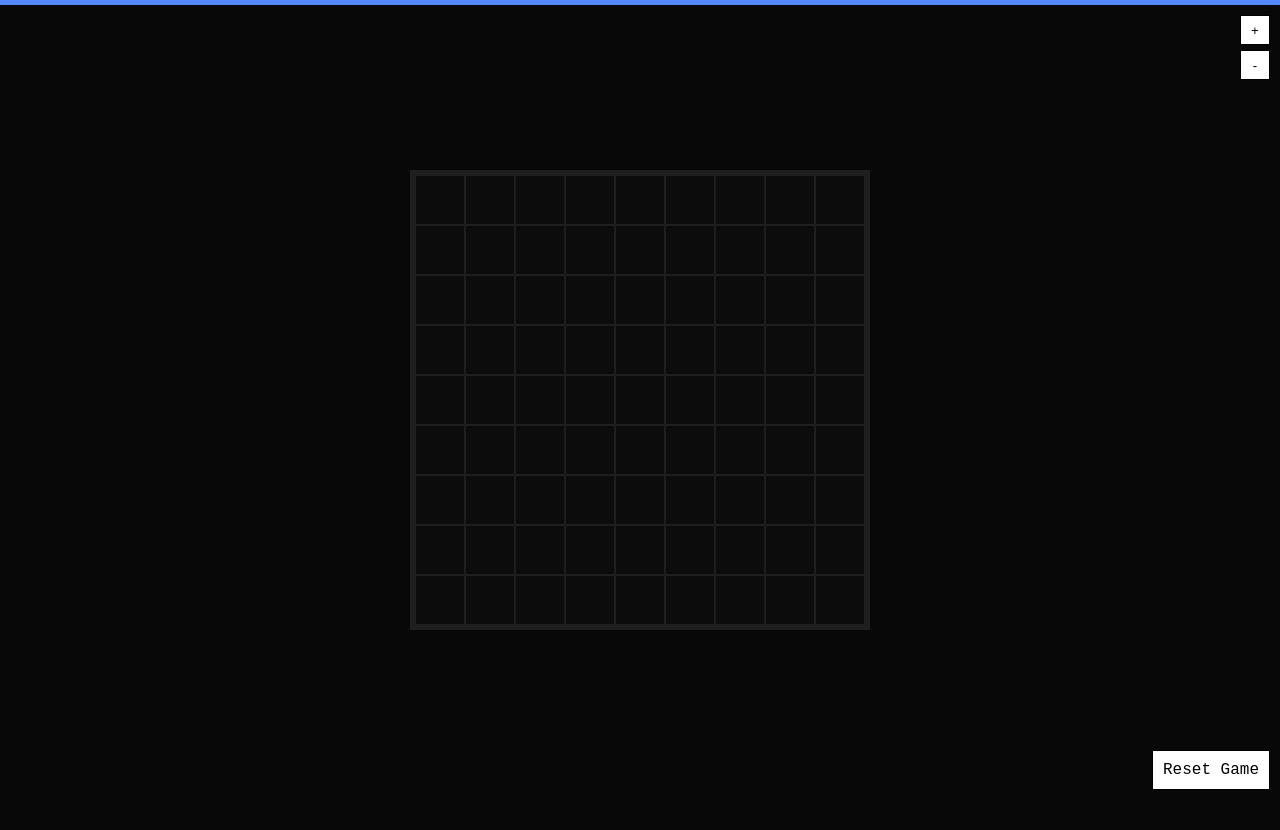
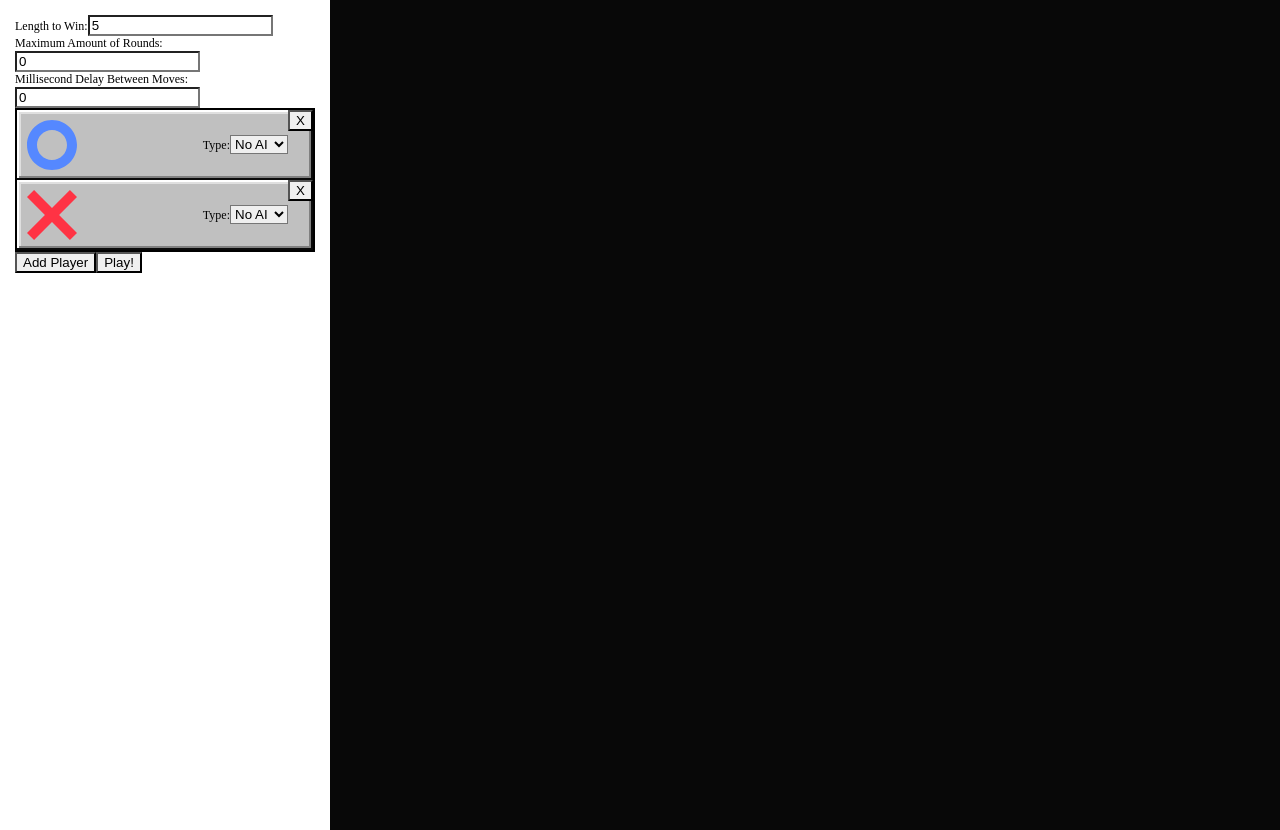
Before and after one commit to Nallantli/amoeba, a React (Create React App) app: page / in a window 1280 px wide. Before the commit the page ends 800 px from the top, so only its background shows below. Built offline with nearby package versions, Linux system fonts and the light colour scheme.

Commit message:
Add primitive menu

```diff
--- /dev/null
+++ b/src/App.css
@@ -0,0 +1,143 @@
+body {
+  margin          : 0;
+  padding         : 0;
+  overflow        : hidden;
+  background-color: #080808;
+  width           : 100vw;
+  height          : 100vh;
+}
+
+* {
+  touch-action    : none;
+  -ms-touch-action: none;
+}
+
+.board {
+  position: absolute;
+  top     : 50%;
+  left    : 50%;
+  height  : 0;
+  width   : 0;
+  margin  : 0;
+  padding : 0;
+  overflow: visible;
+}
+
+.space {
+  outline         : 1px solid #242424;
+  outline-offset  : -1px;
+  background-color: #121212;
+  border          : none;
+  padding         : 0;
+  margin          : 0;
+  transition      : background-color 0.5s;
+}
+
+.space:hover {
+  background-color: #242424;
+}
+
+.chunk-container {
+  display: block;
+}
+
+.player-icon {
+  display: block;
+  padding: 5px;
+}
+
+#zoom-bar {
+  position: absolute;
+  top     : 10px;
+  right   : 5px;
+  z-index : 99;
+  display : block;
+}
+
+#zoom-bar button {
+  display         : block;
+  width           : 30px;
+  height          : 30px;
+  margin          : 5px;
+  background-color: white;
+  border          : 1px solid black;
+  color           : black;
+  transition      : all 0.1s ease-in-out;
+}
+
+#zoom-bar button:hover {
+  background-color: black;
+  color           : white;
+  border-color    : white;
+}
+
+.win-square {
+  outline       : 4px solid white;
+  outline-offset: -2px;
+  z-index       : 99;
+  transition    : border 0.5s;
+}
+
+.chunk {
+  display: block;
+}
+
+.chunk::before {
+  position  : absolute;
+  top       : 0;
+  bottom    : 0;
+  left      : 0;
+  right     : 0;
+  content   : "";
+  z-index   : -1;
+  box-shadow: #242424 5px 5px, #242424 -5px 5px, #242424 5px -5px, #242424 -5px -5px;
+}
+
+#limit-dialog {
+  position        : absolute;
+  display         : block;
+  top             : 15px;
+  left            : 10px;
+  font-size       : 1rem;
+  font-family     : 'Iosevka', monospace;
+  padding         : 10px;
+  border          : 1px solid black;
+  border-radius   : 0;
+  background-color: white;
+  color           : black;
+  z-index         : 99;
+}
+
+#score-dialog {
+  position        : absolute;
+  display         : block;
+  bottom          : 10px;
+  left            : 10px;
+  font-size       : 1rem;
+  font-family     : 'Iosevka', monospace;
+  border          : 1px solid black;
+  padding         : 10px;
+  border-radius   : 0;
+  background-color: white;
+  color           : black;
+  z-index         : 99;
+}
+
+#player-bar {
+  position  : absolute;
+  display   : block;
+  z-index   : 99;
+  top       : 0;
+  left      : 0;
+  width     : 100%;
+  height    : 5px;
+  transition: all 0.1s;
+}
+
+#menu {
+  background-color: white;
+  width: 600px;
+  height: 600px;
+  color: black;
+  font-size: 12px;
+}
--- a/src/App.tsx
+++ b/src/App.tsx
@@ -1,61 +1,18 @@
 import { Board } from './Board';
-import { CircleIcon } from './assets/CircleIcon';
-import { CrossIcon } from './assets/CrossIcon';
-import { DiamondIcon } from './assets/DiamondIcon';
-import { SquareIcon } from './assets/SquareIcon';
 import { addChunk, GameState } from './GameState';
 import { AI } from './AI';
 import { Elk } from './ais/Elk';
 import { ElkAtt } from './ais/ElkAtt';
 import { ElkDef } from './ais/ElkDef';
 import { Fuzzy } from './ais/Fuzzy';
-import { useState } from 'react';
+import React from 'react';
+import { GameProps } from './GameProps';
 
-const params = new URLSearchParams(window.location.search);
-const winLength = params.get('win') ? parseInt(params.get('win') as string, 10) : 5;
-const playerCount = params.get('count') ? parseInt(params.get('count') as string, 10) : 2;
-const limit = params.get('limit') ? parseInt(params.get('limit') as string, 10) : 0;
-
-let AIs: (AI | undefined)[] = [];
-for (let i = 0; i < playerCount; i++) {
-	switch (params.get(`p${i + 1}`)) {
-		case "fuzzy":
-			AIs.push(new Fuzzy(winLength, i + 1, playerCount));
-			break;
-		case "elk":
-			AIs.push(new Elk(winLength, i + 1, playerCount));
-			break;
-		case "elkatt":
-			AIs.push(new ElkAtt(winLength, i + 1, playerCount));
-			break;
-		case "elkdef":
-			AIs.push(new ElkDef(winLength, i + 1, playerCount));
-			break;
-		default:
-			AIs.push(undefined);
-			break;
-	}
-}
-
-let defaultGameState: GameState = {
-	turn: 0,
-	placements: [],
-	map: {},
-	playerCount: playerCount,
-	moveLimit: (limit > 0 ? limit : 0),
-	winLength: winLength,
-	isLimited: limit > 0
-};
-
-for (let i = -1; i <= 1; i++) {
-	for (let j = -1; j <= 1; j++) {
-		defaultGameState = { ...defaultGameState, ...addChunk(defaultGameState, i, j) };
-	}
-}
+// const params = new URLSearchParams(window.location.search);
 
 function doLocalTurn(gameState: GameState, boardRef: any, turnDelay: number) {
-	if (AIs[gameState.turn] !== undefined) {
-		const { x, y } = (AIs[gameState.turn] as AI).doTurn(gameState);
+	if (gameState.AIs[gameState.turn] !== undefined) {
+		const { x, y } = (gameState.AIs[gameState.turn] as AI).doTurn(gameState);
 		setTimeout(
 			() => boardRef.current?.dispatchEvent(
 				new CustomEvent('selectSquare',
@@ -64,34 +21,67 @@ function doLocalTurn(gameState: GameState, boardRef: any, turnDelay: number) {
 	}
 }
 
-function App() {
-	const delay = params.get('delay') ? parseInt(params.get('delay') as string, 10) : 0;
-	const [gameState, setGameState] = useState(defaultGameState);
+class App extends React.Component<GameProps, GameState> {
+	constructor(props: GameProps) {
+		super(props);
+
+		const { winLength, limit, AINames, delay } = props;
+
+		let AIs: (AI | undefined)[] = [];
+		for (let i = 0; i < AINames.length; i++) {
+			switch (AINames[i]) {
+				case "fuzzy":
+					AIs.push(new Fuzzy(winLength, i + 1, AINames.length));
+					break;
+				case "elk":
+					AIs.push(new Elk(winLength, i + 1, AINames.length));
+					break;
+				case "elkatt":
+					AIs.push(new ElkAtt(winLength, i + 1, AINames.length));
+					break;
+				case "elkdef":
+					AIs.push(new ElkDef(winLength, i + 1, AINames.length));
+					break;
+				default:
+					AIs.push(undefined);
+					break;
+			}
+		}
+
+		this.state = {
+			turn: 0,
+			placements: [],
+			map: {},
+			playerCount: AINames.length,
+			moveLimit: (limit > 0 ? limit : 0),
+			winLength: winLength,
+			isLimited: limit > 0,
+			delay,
+			AIs
+		};
+
+		for (let i = -1; i <= 1; i++) {
+			for (let j = -1; j <= 1; j++) {
+				this.state = { ...this.state, ...addChunk(this.state, i, j) };
+			}
+		}
+	}
+
+	render() {
+		const { iconConfig } = this.props;
+		const { AIs } = this.state;
 
 		return (<Board
-		config={{
-			playerColors: [
-				'#5588ff',
-				'#ff3344',
-				"#33ff44",
-				'#ffcc33'
-			],
-			playerIcons: [
-				CircleIcon,
-				CrossIcon,
-				DiamondIcon,
-				SquareIcon
-			],
-			turnDelay: delay
-		}}
-		gameState={gameState}
+			iconConfig={iconConfig}
+			gameState={this.state}
 			broadcast={(gs: GameState, callback: (gs: GameState) => void) => {
-			setGameState(gs);
+				this.setState(gs);
 				callback(gs);
 			}}
 			doLocalTurn={doLocalTurn}
-		canMove={AIs[gameState.turn] === undefined}
+			canMove={AIs[this.state.turn] === undefined}
 		/>);
+	}
 }
 
 export default App;
--- a/src/Board.tsx
+++ b/src/Board.tsx
@@ -1,24 +1,20 @@
 import React from 'react';
 import { Chunk, chunkSize } from './Chunk';
 import { calculateLimitScore, checkWin, GameState, getValue, selectSquare } from './GameState';
+import { IconConfig } from './IconConfig';
 import { flatten } from './utils';
-
-export type ConfigType = {
-	playerIcons: any[];
-	playerColors: string[];
-	turnDelay: number;
-};
 
 const Limit = (props: { moveLimit: number }) => {
 	return (<div id="limit-dialog">Turns Left: {props.moveLimit}</div>);
 }
 
-const ScoreScreen = (props: { playerScores: number[], config: ConfigType }) => {
+const ScoreScreen = (props: { playerScores: number[], iconConfig: IconConfig }) => {
+	const { playerScores, iconConfig } = props;
 	return (
 		<div id="score-dialog">
 			<table>
 				<tbody>
-					{props.playerScores.map((score, i) => <tr key={i}><td style={{ width: "40px" }}>{React.createElement(props.config.playerIcons[i], { color: props.config.playerColors[i] })}</td><td>{score}</td></tr>)}
+					{playerScores.map((score, i) => <tr key={i}><td style={{ width: "40px" }}>{React.createElement(iconConfig.playerIcons[i], { color: iconConfig.playerColors[i] })}</td><td>{score}</td></tr>)}
 				</tbody>
 			</table>
 		</div>
@@ -27,7 +23,7 @@ const ScoreScreen = (props: { playerScores: number[], config: ConfigType }) => {
 
 type BoardProps = {
 	gameState: GameState;
-	config: ConfigType;
+	iconConfig: IconConfig;
 	broadcast: (gameState: GameState, callback: (gameState: GameState) => void) => void;
 	doLocalTurn: (gameState: GameState, boardRef: any, turnDelay: number) => void;
 	canMove: boolean;
@@ -189,10 +185,10 @@ export class Board extends React.Component<BoardProps, BoardState> {
 		window.addEventListener('keydown', this.handleKeyDown, { passive: false });
 		window.addEventListener('keyup', this.handleKeyUp, { passive: false });
 		this.boardRef.current?.addEventListener('selectSquare', this.selectSquare);
-		this.props.doLocalTurn(this.props.gameState, this.boardRef, this.props.config.turnDelay);
+		this.props.doLocalTurn(this.props.gameState, this.boardRef, this.props.gameState.delay);
 	}
 	postMove(gameState: GameState) {
-		const { config } = this.props;
+		const { iconConfig } = this.props;
 		const { isLimited, playerCount, placements, turn } = gameState;
 		if (checkWin(gameState)) {
 			const winner =
@@ -210,41 +206,41 @@ export class Board extends React.Component<BoardProps, BoardState> {
 					shadow.push(window.getComputedStyle(element).boxShadow);
 				}
 				if (getValue(gameState, placement.x, placement.y + 1) === 0) {
-					shadow.push(`${config.playerColors[winner]} 0rem 5rem`);
+					shadow.push(`${iconConfig.playerColors[winner]} 0rem 5rem`);
 				}
 				if (getValue(gameState, placement.x + 1, placement.y) === 0
 					&& getValue(gameState, placement.x, placement.y + 1) === 0
 					&& getValue(gameState, placement.x + 1, placement.y + 1) === 0) {
-					shadow.push(`${config.playerColors[winner]} 5rem 5rem`);
+					shadow.push(`${iconConfig.playerColors[winner]} 5rem 5rem`);
 				}
 				if (getValue(gameState, placement.x + 1, placement.y) === 0) {
-					shadow.push(`${config.playerColors[winner]} 5rem 0rem`);
+					shadow.push(`${iconConfig.playerColors[winner]} 5rem 0rem`);
 				}
 				if (getValue(gameState, placement.x + 1, placement.y) === 0
 					&& getValue(gameState, placement.x, placement.y - 1) === 0
 					&& getValue(gameState, placement.x + 1, placement.y - 1) === 0) {
-					shadow.push(`${config.playerColors[winner]} 5rem -5rem`);
+					shadow.push(`${iconConfig.playerColors[winner]} 5rem -5rem`);
 				}
 				if (getValue(gameState, placement.x, placement.y - 1) === 0) {
-					shadow.push(`${config.playerColors[winner]} 0rem -5rem`);
+					shadow.push(`${iconConfig.playerColors[winner]} 0rem -5rem`);
 				}
 				if (getValue(gameState, placement.x - 1, placement.y) === 0
 					&& getValue(gameState, placement.x, placement.y + 1) === 0
 					&& getValue(gameState, placement.x - 1, placement.y + 1) === 0) {
-					shadow.push(`${config.playerColors[winner]} -5rem 5rem`);
+					shadow.push(`${iconConfig.playerColors[winner]} -5rem 5rem`);
 				}
 				if (getValue(gameState, placement.x - 1, placement.y) === 0) {
-					shadow.push(`${config.playerColors[winner]} -5rem 0rem`);
+					shadow.push(`${iconConfig.playerColors[winner]} -5rem 0rem`);
 				}
 				if (getValue(gameState, placement.x - 1, placement.y) === 0
 					&& getValue(gameState, placement.x, placement.y - 1) === 0
 					&& getValue(gameState, placement.x - 1, placement.y - 1) === 0) {
-					shadow.push(`${config.playerColors[winner]} -5rem -5rem`);
+					shadow.push(`${iconConfig.playerColors[winner]} -5rem -5rem`);
 				}
 				element.style.boxShadow = shadow.join(", ");
 			});
 		} else {
-			this.props.doLocalTurn(gameState, this.boardRef, config.turnDelay);
+			this.props.doLocalTurn(gameState, this.boardRef, gameState.delay);
 		}
 	}
 	selectSquare(e: any) {
@@ -254,7 +250,7 @@ export class Board extends React.Component<BoardProps, BoardState> {
 		broadcast(selectSquare(gameState, x, y), this.postMove);
 	}
 	render() {
-		const { config, canMove, gameState,
+		const { iconConfig, canMove, gameState,
 			gameState: { moveLimit, turn, map, isLimited, playerCount } } = this.props;
 		const { view,
 			view: { offsetX, offsetY, spaceSize },
@@ -270,10 +266,10 @@ export class Board extends React.Component<BoardProps, BoardState> {
 				<div id="player-bar"
 					style={{
 						background: (win ?
-							config.playerColors[flatten((isLimited ?
+							iconConfig.playerColors[flatten((isLimited ?
 								playerScores.map((e, i) => ({ e, i })).sort((a, b) => b.e - a.e)[0].i
 								: turn - 1), playerCount)]
-							: config.playerColors[turn])
+							: iconConfig.playerColors[turn])
 					}}
 				/>
 				<div id="zoom-bar">
@@ -281,7 +277,7 @@ export class Board extends React.Component<BoardProps, BoardState> {
 					<button id="zoom-out" onClick={() => this.handleZoom(2 / 3)}>-</button>
 				</div>
 				{isLimited && <Limit moveLimit={moveLimit} />}
-				{isLimited && <ScoreScreen playerScores={playerScores} config={config} />}
+				{isLimited && <ScoreScreen playerScores={playerScores} iconConfig={iconConfig} />}
 				<button id="reset-button" onClick={() => window.location.reload()}>Reset Game</button>
 				<div className="board" ref={this.boardRef}>
 					<div
@@ -296,7 +292,7 @@ export class Board extends React.Component<BoardProps, BoardState> {
 					>
 						{Object.values(map).map(value =>
 							<Chunk
-								config={config}
+								iconConfig={iconConfig}
 								key={value.x + '_' + value.y}
 								posX={value.x - xLow}
 								posY={value.y - yLow}
--- a/src/Chunk.tsx
+++ b/src/Chunk.tsx
@@ -1,4 +1,4 @@
-import { ConfigType } from "./Board";
+import { IconConfig } from "./IconConfig";
 import { Space } from "./Space";
 
 export const chunkSize = 3;
@@ -13,9 +13,9 @@ export const Chunk = (props: {
 	win: boolean;
 	canPlayerMove: boolean;
 	view: { spaceSize: number; };
-	config: ConfigType;
+	iconConfig: IconConfig;
 }) => {
-	const { chunkData, posX, posY, chunkX, chunkY, win, canPlayerMove, view, selectSquare, config } = props;
+	const { chunkData, posX, posY, chunkX, chunkY, win, canPlayerMove, view, selectSquare, iconConfig } = props;
 	const { spaceSize } = view;
 	return (
 		<div
@@ -40,7 +40,7 @@ export const Chunk = (props: {
 						win={win}
 						canPlayerMove={canPlayerMove}
 						view={view}
-						config={config}
+						iconConfig={iconConfig}
 					/>
 				);
 			})}
--- /dev/null
+++ b/src/GameProps.tsx
@@ -0,0 +1,9 @@
+import { IconConfig } from "./IconConfig";
+
+export type GameProps = {
+	winLength: number,
+	limit: number,
+	delay: number,
+	AINames: string[],
+	iconConfig: IconConfig
+};
--- a/src/GameState.tsx
+++ b/src/GameState.tsx
@@ -1,3 +1,4 @@
+import { AI } from "./AI";
 import { chunkSize } from "./Chunk";
 import { fib, flatten } from "./utils";
 
@@ -9,6 +10,8 @@ export type GameState = {
 	moveLimit: number;
 	isLimited: boolean;
 	turn: number;
+	delay: number;
+	AIs: (AI | undefined)[];
 };
 
 function horizontalCount(gameState: GameState, x: number, y: number, v: number) {
--- /dev/null
+++ b/src/IconConfig.tsx
@@ -0,0 +1,4 @@
+export type IconConfig = {
+	playerIcons: any[];
+	playerColors: string[];
+};
--- /dev/null
+++ b/src/Menu.tsx
@@ -0,0 +1,124 @@
+import React from "react";
+import { GameProps } from "./GameProps";
+import { IconConfig } from "./IconConfig";
+
+type PlayerItemProps = {
+	AIName: string,
+	index: number,
+	iconConfig: IconConfig,
+	removeItem: Function,
+	changeAI: Function,
+	canDelete: boolean
+};
+
+function PlayerItem(props: PlayerItemProps) {
+	const { AIName, index, iconConfig, removeItem, changeAI, canDelete } = props;
+	return (
+		<div className="menu-playerItem">
+			<div className="menu-playerItem-icon">
+				{React.createElement(iconConfig.playerIcons[index], { color: iconConfig.playerColors[index] })}
+			</div>
+			<div className="menu-playerItem-body">
+				<div className="menu-playerItem-AISelect">
+					<span>Type:</span>
+					<select id={`p${index + 1}`} onChange={(e) => changeAI(index, e.target.value)}>
+						<option selected={AIName === 'player' ? true : false} value="player">No AI</option>
+						<option selected={AIName === 'fuzzy' ? true : false} value="fuzzy">fuzzy</option>
+						<option selected={AIName === 'elk' ? true : false} value="elk">elk</option>
+						<option selected={AIName === 'elkatt' ? true : false} value="elkatt">elkatt</option>
+						<option selected={AIName === 'elkdef' ? true : false} value="elkdef">elkdef</option>
+					</select>
+				</div>
+			</div>
+			{canDelete && <button className="menu-playerItem-remove" onClick={() => removeItem(index)}>X</button>}
+		</div>)
+}
+
+export class Menu extends React.Component<GameProps, GameProps> {
+	constructor(props: GameProps) {
+		super(props);
+		this.state = props;
+	}
+	render() {
+		const { winLength, limit, delay, AINames, iconConfig } = this.state
+		const removeItem = (index: number) => {
+			let newAINames = [...this.state.AINames];
+			newAINames.splice(index, 1);
+			this.setState({
+				...this.state,
+				AINames: newAINames
+			})
+		};
+		const playGame = () => {
+			let url = `win=${winLength}&limit=${limit}&count=${AINames.length}&delay=${delay}`;
+			for (let i = 0; i < AINames.length; i++) {
+				if (AINames[i] !== 'player') {
+					url += `&p${i + 1}=${AINames[i]}`;
+				}
+			}
+			window.location.assign(`https://nallantli.github.io/amoeba/?game=1&${url}`);
+		};
+		const changeAI = (index: number, value: string) => {
+			let newAINames = [...this.state.AINames];
+			newAINames[index] = value;
+			this.setState({
+				...this.state,
+				AINames: newAINames
+			})
+		}
+		const canDelete = (AINames.length > 1);
+		return (
+			<div id="menu">
+				<div id="menu-winLength">
+					<span>Length to Win:</span>
+					<input id="input-winLength" type="text" defaultValue={winLength} onChange={(e) => {
+						this.setState({
+							...this.state,
+							winLength: parseInt(e.target.value, 10)
+						})
+					}}></input>
+				</div>
+				<div id="menu-limit">
+					<span>Maximum Amount of Rounds:</span>
+					<input id="input-limit" type="text" defaultValue={limit} onChange={(e) => {
+						this.setState({
+							...this.state,
+							limit: parseInt(e.target.value, 10)
+						})
+					}}></input>
+				</div>
+				<div id="menu-delay">
+					<span>Millisecond Delay Between Moves:</span>
+					<input id="input-delay" type="text" defaultValue={delay} onChange={(e) => {
+						this.setState({
+							...this.state,
+							delay: parseInt(e.target.value, 10)
+						})
+					}}></input>
+				</div>
+				<div id="menu-players">
+					{AINames.map((AIName, index) => PlayerItem({
+						AIName,
+						index,
+						iconConfig,
+						removeItem,
+						changeAI,
+						canDelete
+					}))}
+				</div>
+				{AINames.length < 4 && <button id="menu-addPlayer" onClick={() => {
+					this.setState({
+						...this.state,
+						AINames: [
+							...AINames,
+							"player"
+						]
+					})
+				}}>Add Player</button>}
+				<button id="play-game" onClick={playGame}>
+					Play!
+				</button>
+			</div>
+		)
+	}
+}
--- a/src/Space.tsx
+++ b/src/Space.tsx
@@ -1,5 +1,5 @@
 import React from "react";
-import { ConfigType } from "./Board";
+import { IconConfig } from "./IconConfig";
 
 type SpaceProps = {
 	x: number;
@@ -10,11 +10,11 @@ type SpaceProps = {
 	canPlayerMove: boolean;
 	onClick: (e: any) => void;
 	view: { spaceSize: number };
-	config: ConfigType;
+	iconConfig: IconConfig;
 };
 
 export const Space = (props: SpaceProps) => {
-	const { x, y, id, value, win, canPlayerMove, onClick, view, config } = props;
+	const { x, y, id, value, win, canPlayerMove, onClick, view, iconConfig } = props;
 	const { spaceSize } = view;
 	return (<button
 		id={id}
@@ -28,6 +28,6 @@ export const Space = (props: SpaceProps) => {
 			top: `${y * spaceSize}px`
 		}}
 	>
-		{value > 0 && React.createElement(config.playerIcons[value - 1], { color: config.playerColors[value - 1] })}
+		{value > 0 && React.createElement(iconConfig.playerIcons[value - 1], { color: iconConfig.playerColors[value - 1] })}
 	</button>);
 }
--- a/src/index.tsx
+++ b/src/index.tsx
@@ -1,15 +1,59 @@
 import React from 'react';
 import ReactDOM from 'react-dom';
 import './index.css'
-import App from './App';
 import reportWebVitals from './reportWebVitals';
 import ThemeSelector from './ThemeSelector';
+import { CircleIcon } from './assets/CircleIcon';
+import { CrossIcon } from './assets/CrossIcon';
+import { DiamondIcon } from './assets/DiamondIcon';
+import { SquareIcon } from './assets/SquareIcon';
+import { Menu } from './Menu';
+import App from './App';
+
 const params = new URLSearchParams(window.location.search);
+
+const openGame = params.get('game');
+
+let winLength = params.get('win') ? parseInt(params.get('win') as string, 10) : 5;
+let playerCount = params.get('count') ? parseInt(params.get('count') as string, 10) : 2;
+let limit = params.get('limit') ? parseInt(params.get('limit') as string, 10) : 0;
+let delay = params.get('delay') ? parseInt(params.get('delay') as string, 10) : 0;
+let AINames = []
+for (let i = 0; i < playerCount; i++) {
+	AINames.push(params.get(`p${i + 1}`) || 'player');
+}
+
+let iconConfig = {
+	playerColors: [
+		'#5588ff',
+		'#ff3344',
+		"#33ff44",
+		'#ffcc33'
+	],
+	playerIcons: [
+		CircleIcon,
+		CrossIcon,
+		DiamondIcon,
+		SquareIcon
+	]
+};
 
 ReactDOM.render(
 	<React.StrictMode>
 		<ThemeSelector theme={params.get('theme') || 'default'}>
-			<App />
+			{openGame ? <App
+				winLength={winLength}
+				limit={limit}
+				delay={delay}
+				AINames={AINames}
+				iconConfig={iconConfig}
+			/> : <Menu
+				winLength={winLength}
+				limit={limit}
+				delay={delay}
+				AINames={AINames}
+				iconConfig={iconConfig}
+			/>}
 		</ThemeSelector>
 	</React.StrictMode>,
 	document.getElementById('root')
--- a/src/styles/App.css
+++ b/src/styles/App.css
@@ -1,7 +1,7 @@
 :root {
-	--primary-color  : #1f1f1f;
+	--primary-color: #1f1f1f;
 	--secondary-color: #0c0c0c;
-	--tertiary-color : #080808;
+	--tertiary-color: #080808;
 }
 
 html {
@@ -9,30 +9,30 @@ html {
 }
 
 body {
-	margin          : 0;
-	padding         : 0;
-	overflow        : hidden;
+	margin: 0;
+	padding: 0;
+	overflow: hidden;
 	background-color: var(--tertiary-color);
-	width           : 100vw;
-	height          : 100vh;
+	width: 100vw;
+	height: 100vh;
 }
 
 * {
-	touch-action    : none;
-	border-radius   : 0;
+	touch-action: none;
+	border-radius: 0;
 	-ms-touch-action: none;
 }
 
 .space {
-	outline         : 1rem solid var(--primary-color);
-	outline-offset  : -1rem;
+	outline: 1rem solid var(--primary-color);
+	outline-offset: -1rem;
 	background-color: var(--secondary-color);
-	border          : none;
-	padding         : 0;
-	margin          : 0;
-	transition      : background-color 0.5s;
-	z-index         : 1;
-	border-radius   : 0;
+	border: none;
+	padding: 0;
+	margin: 0;
+	transition: background-color 0.5s;
+	z-index: 1;
+	border-radius: 0;
 }
 
 .space:hover {
@@ -41,8 +41,8 @@ body {
 
 .chunk-container {
 	display: block;
-	top    : 50%;
-	left   : 50%;
+	top: 50%;
+	left: 50%;
 }
 
 .space svg {
@@ -52,8 +52,8 @@ body {
 
 .win-square {
 	background-color: white;
-	outline         : none;
-	z-index         : 3 !important;
+	outline: none;
+	z-index: 3 !important;
 }
 
 .chunk {
@@ -61,16 +61,61 @@ body {
 }
 
 .chunk::before {
-	position  : absolute;
-	top       : 0;
-	bottom    : 0;
-	left      : 0;
-	right     : 0;
-	content   : "";
-	z-index   : -1;
+	position: absolute;
+	top: 0;
+	bottom: 0;
+	left: 0;
+	right: 0;
+	content: "";
+	z-index: -1;
 	box-shadow: var(--primary-color) 5rem 5rem, var(--primary-color) -5rem 5rem, var(--primary-color) 5rem -5rem, var(--primary-color) -5rem -5rem;
 }
 
 .amoeba-square {
 	z-index: 2;
 }
+
+#menu {
+	padding: 15px;
+	background-color: white;
+	width: 300px;
+	height: 100vh;
+	color: black;
+	font-size: 12px;
+}
+
+#menu-players {
+	border: 2px black solid;
+}
+
+.menu-playerItem {
+	position: relative;
+	box-sizing: border-box;
+	border: none;
+	padding: 10px;
+	border-radius: 0;
+	height: 70px;
+	background: #c0c0c0;
+	box-shadow:
+		inset -2rem -2rem #0a0a0a,
+		inset 2rem 2rem #ffffff,
+		inset -4rem -4rem #808080,
+		inset 4rem 4rem #dfdfdf;
+}
+
+.menu-playerItem-icon {
+	height: 50px;
+	width: 50px;
+	float: left;
+}
+
+.menu-playerItem-body {
+	float: right;
+	padding: 15px;
+}
+
+.menu-playerItem-remove {
+	position: absolute;
+	top: 0;
+	right: 0;
+}
```
Lines whose indentation alone changed are shown as unchanged.
